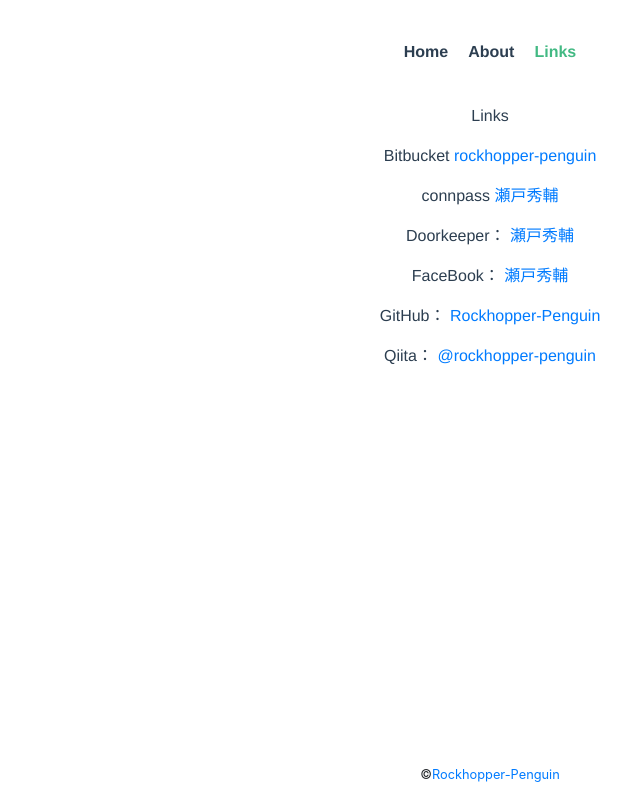
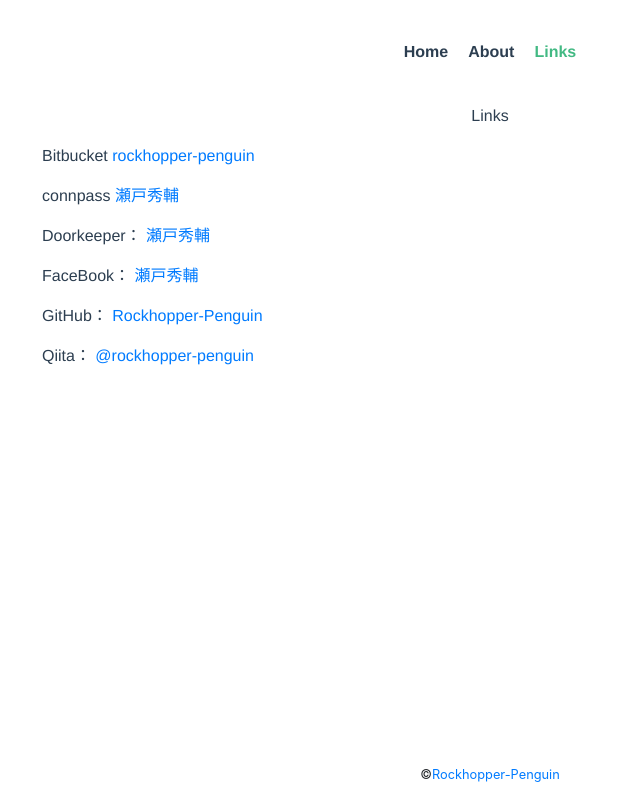
Before and after one commit to rockhopper-penguin/syusuke-s, a Vue app: page /#/links in a window 1280 px wide. Shown: the whole page, without its empty margins (150-790 px from the left). Built offline with nearby package versions, Linux system fonts and the light colour scheme.

Commit message:
リンクのスタイル編集

```diff
--- a/src/views/Links.vue
+++ b/src/views/Links.vue
@@ -1,7 +1,7 @@
 <template>
-  <div>
+  <div class="links_root">
     <p>Links</p>
-    <div>
+    <div class="links_links">
       <p>
         Bitbucket
         <a href="https://bitbucket.org/Rockhopper-Penguin/">rockhopper-penguin</a>
@@ -37,4 +37,13 @@
 export default class Links extends Vue {}
 </script>
 
-<style></style>
+<style>
+.links_root {
+  width: 70%;
+  margin: auto;
+}
+
+.links_links p {
+  text-align: left;
+}
+</style>
```
